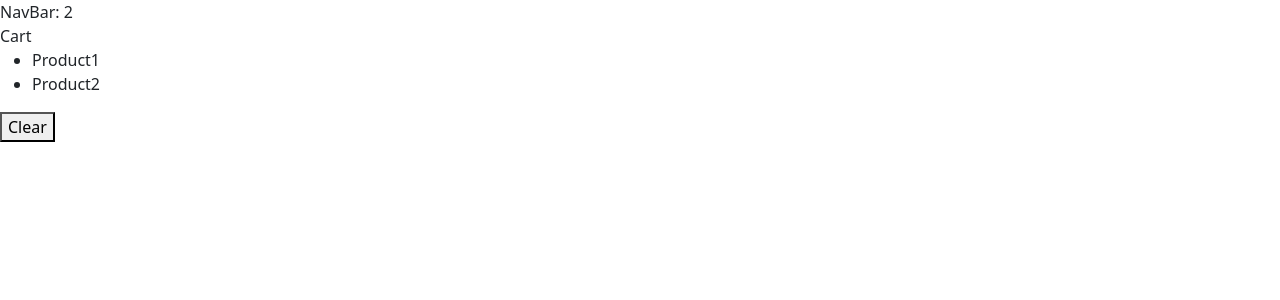
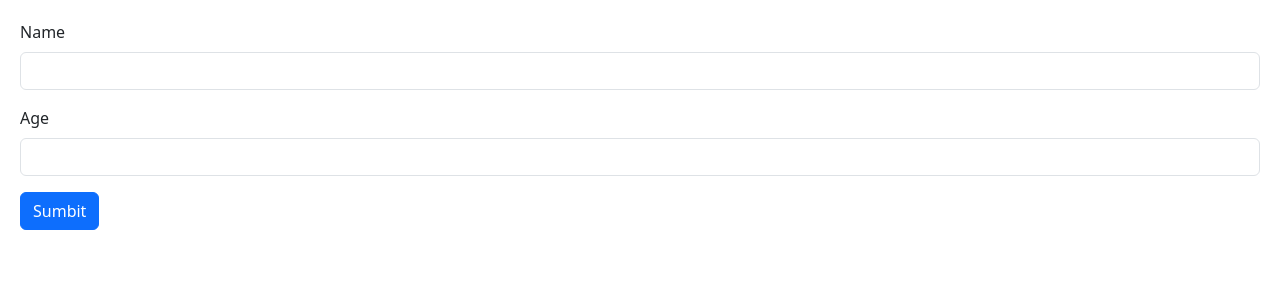
Before and after one commit to AthsaraFernando/React-course-part-1, a React (Vite) app: page / in a window 1280 px wide. Shown: the top 300 px of the page. Built offline with nearby package versions, Linux system fonts and the light colour scheme.

Commit message:
Building a Form

```diff
--- a/src/App.tsx
+++ b/src/App.tsx
@@ -1,14 +1,9 @@
-import { useState } from "react";
-import NavBar from "./Components/NavBar";
-import Cart from "./Components/Cart";
+import Form from "./Components/Form";
 
 function App() {
-  const [cartItems, setCartItems] = useState(["Product1", "Product2"]);
-
   return (
     <div>
-      <NavBar cartItemsCount={cartItems.length} />
-      <Cart cartItems={cartItems} onClear={() => setCartItems([])} />
+      <Form></Form>
     </div>
   );
 }
--- /dev/null
+++ b/src/Components/Form.tsx
@@ -0,0 +1,26 @@
+import React from "react";
+
+const Form = () => {
+  return (
+    <form>
+      <div className="mb-3">
+        <label htmlFor="name" className="form-label">
+          Name
+        </label>
+        <input id="name" type="text" className="form-control" />
+      </div>
+
+      <div className="mb-3">
+        <label htmlFor="age" className="form-label">
+          Age
+        </label>
+        <input id="age" type="number" className="form-control"></input>
+      </div>
+      <button className="btn btn-primary" type="submit">
+        Sumbit
+      </button>
+    </form>
+  );
+};
+
+export default Form;
--- /dev/null
+++ b/src/index.css
@@ -0,0 +1,3 @@
+body{
+    padding: 20px;
+}
```
Also changed, not shown: src/main.tsx (+8 -8 lines).
